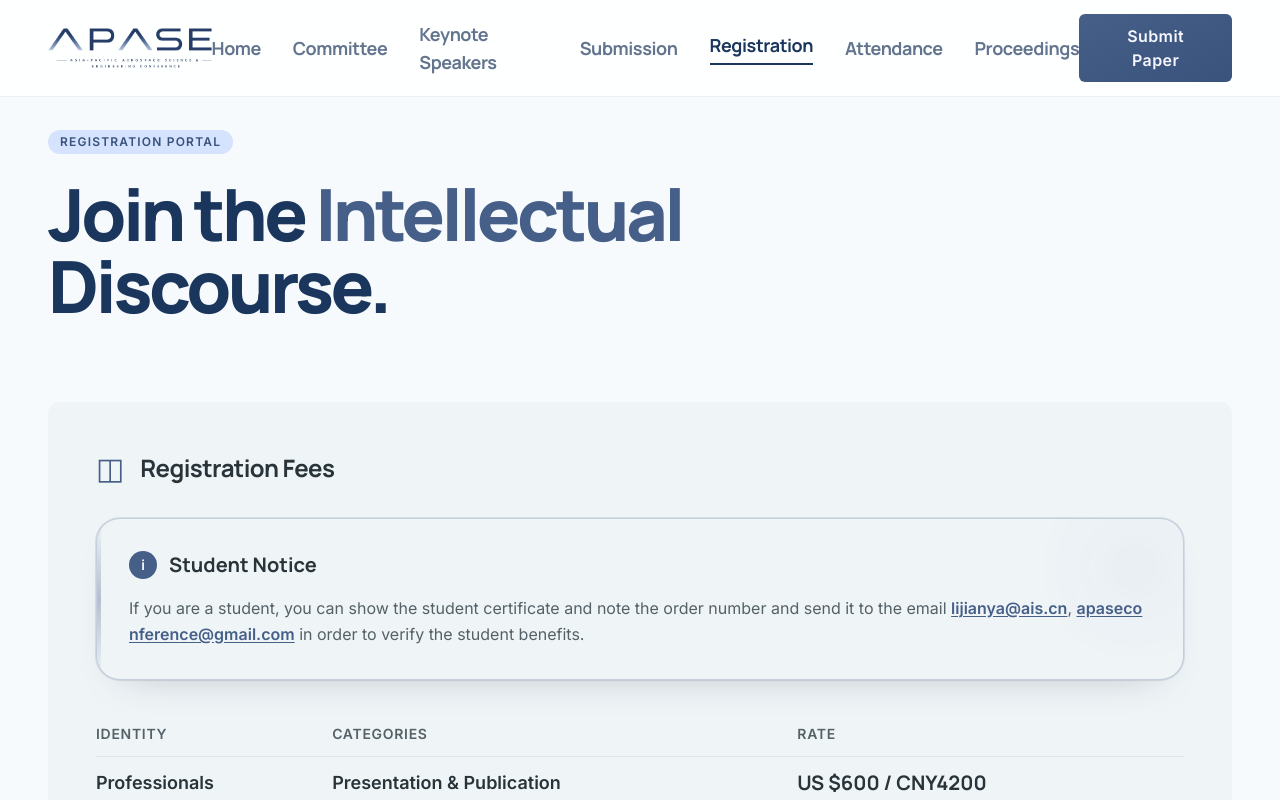
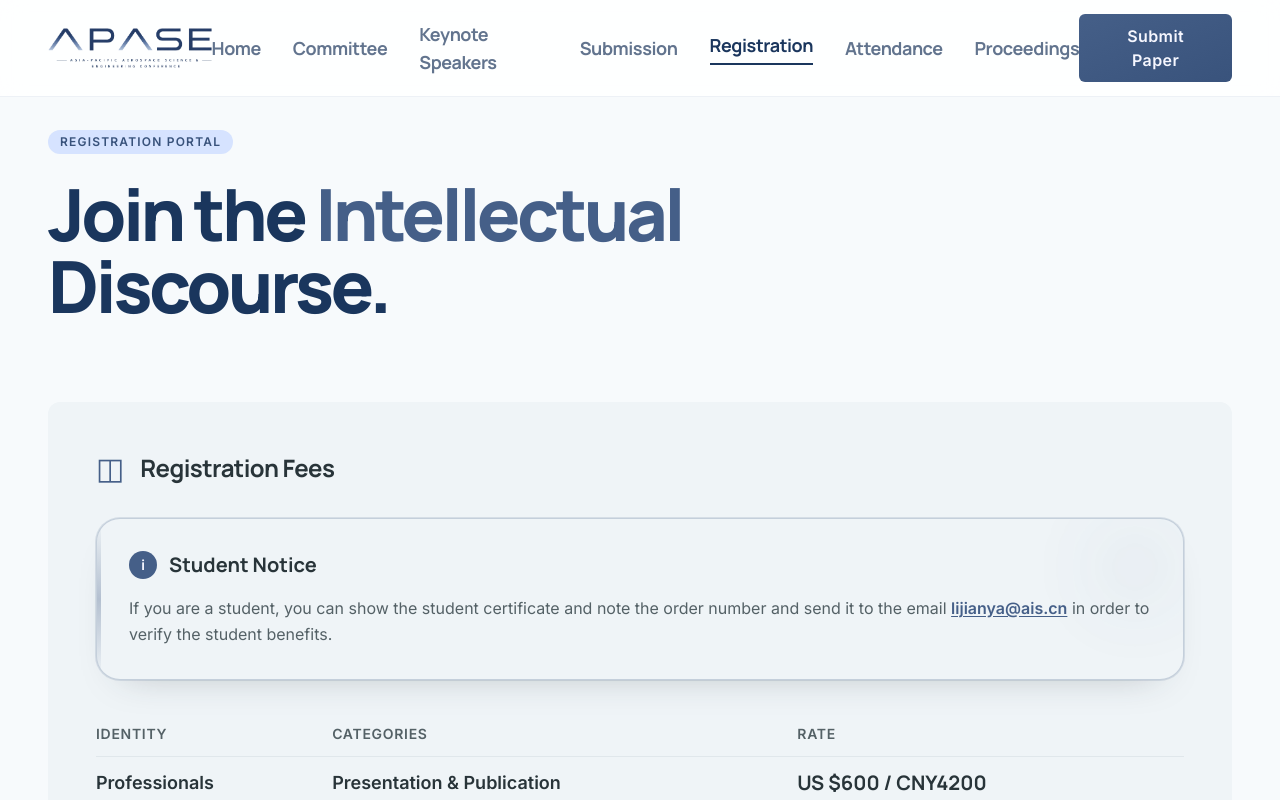
Before and after one commit to ascomlab/apase-web, a Next.js app: page /registration in a window 1280 px wide. Shown: the top 800 px of the page. Built offline with nearby package versions, Linux system fonts and the light colour scheme.

Commit message:
Update page.tsx

```diff
--- a/app/registration/page.tsx
+++ b/app/registration/page.tsx
@@ -47,7 +47,7 @@ const registrationNotes = [
   "Completed registrations will be acknowledged by the Organizing Committee within 2-5 workdays after receiving your payment.",
 ];
 
-const studentVerificationEmails = ["lijianya@ais.cn", "apaseconference@gmail.com"];
+const studentVerificationEmails = ["lijianya@ais.cn"];
 
 export default function RegistrationPage() {
   return (
```
